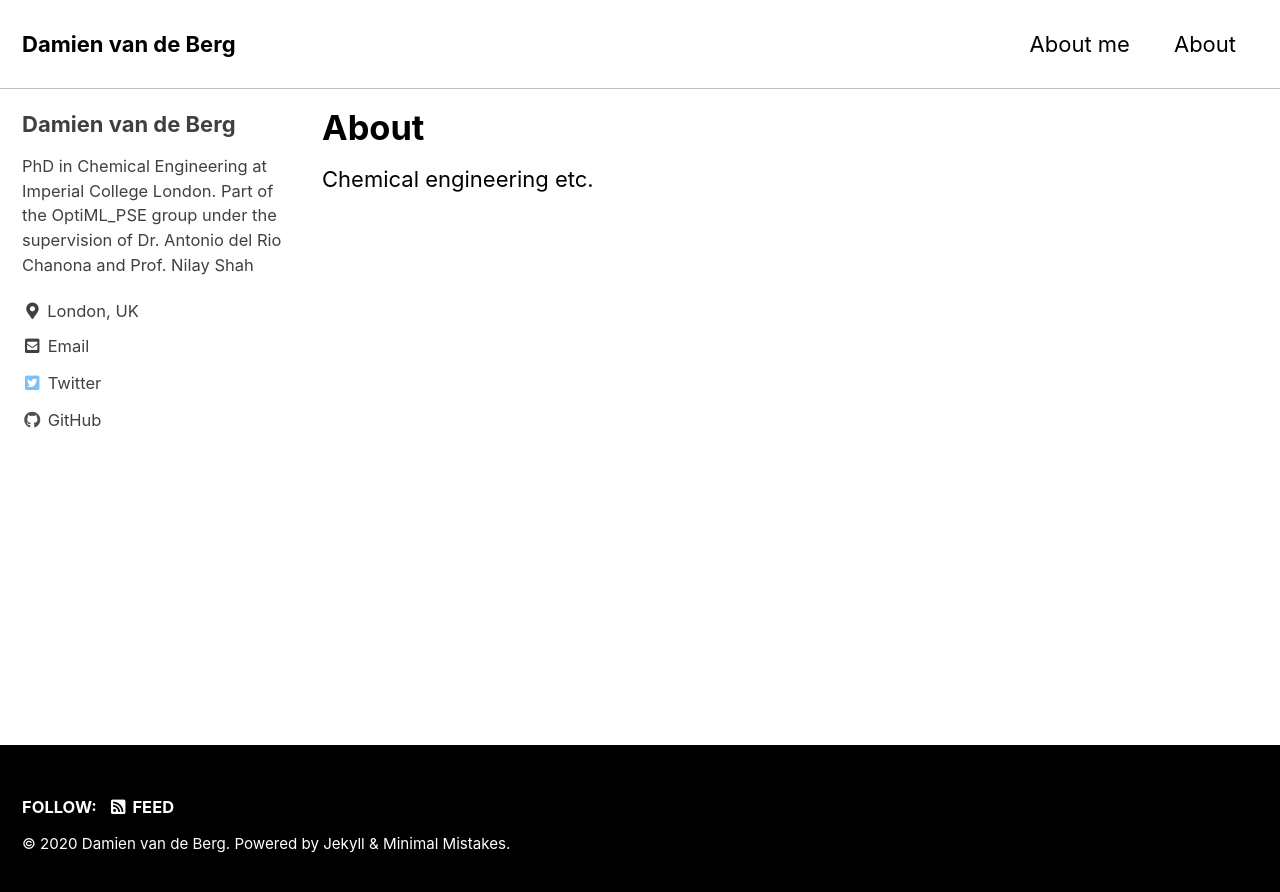
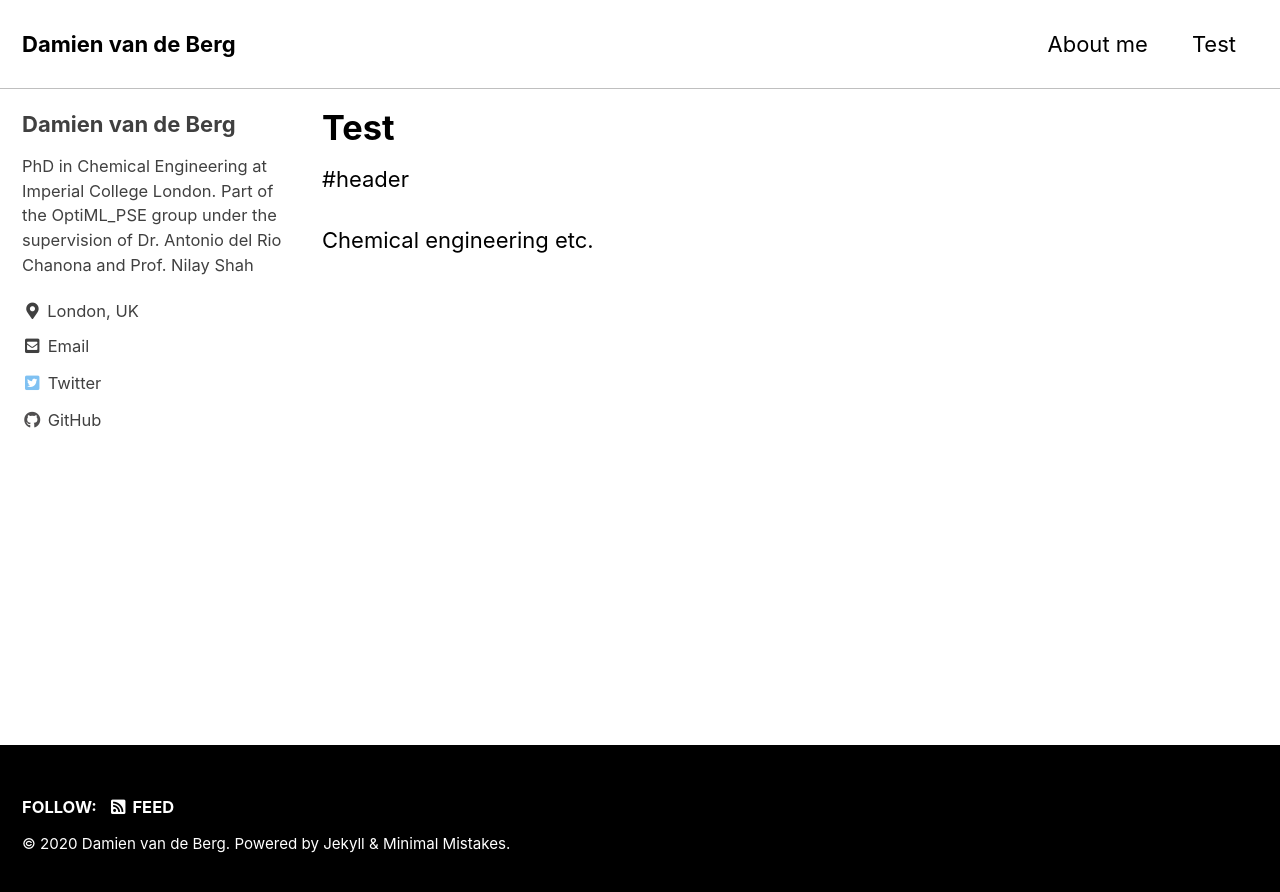
Before and after one commit to dv516/dv516.github.io, a Jekyll site: the page built from about.md, in a window 1280 px wide. Shown: the top 892 px of the page. Built offline with Jekyll 4.4.1, drawn with Linux system fonts in a browser that asks for light colours; cached includes are drawn as plain includes.

Commit message:
Change about to test

```diff
--- a/_data/navigation.yml
+++ b/_data/navigation.yml
@@ -2,8 +2,8 @@
 main:
   - title: "About me"
     url: https://dv516.github.io/
-  - title: "About"
-    url: /about/
+  - title: "Test"
+    url: /Test/
   # - title: "Sample Posts"
   #   url: /year-archive/
   # - title: "Sample Collections"
--- a/about.md
+++ b/about.md
@@ -1,7 +1,9 @@
 ---
-title: "About"
-permalink: \about\
-header: "About me"
+title: "Test"
+permalink: /Test/
+header: "Test"
 ---
 
+#header
+
 Chemical engineering etc.
```
